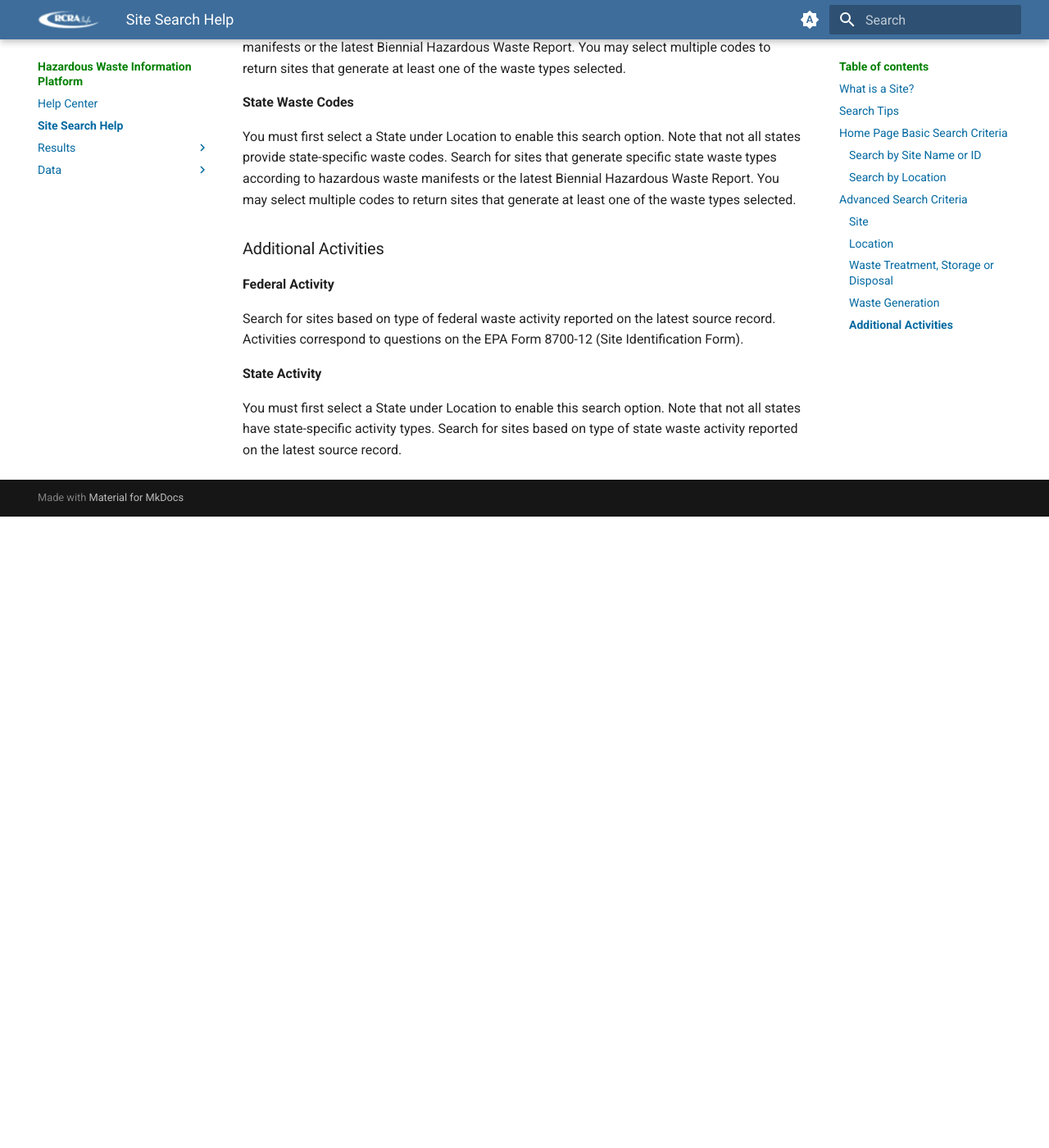
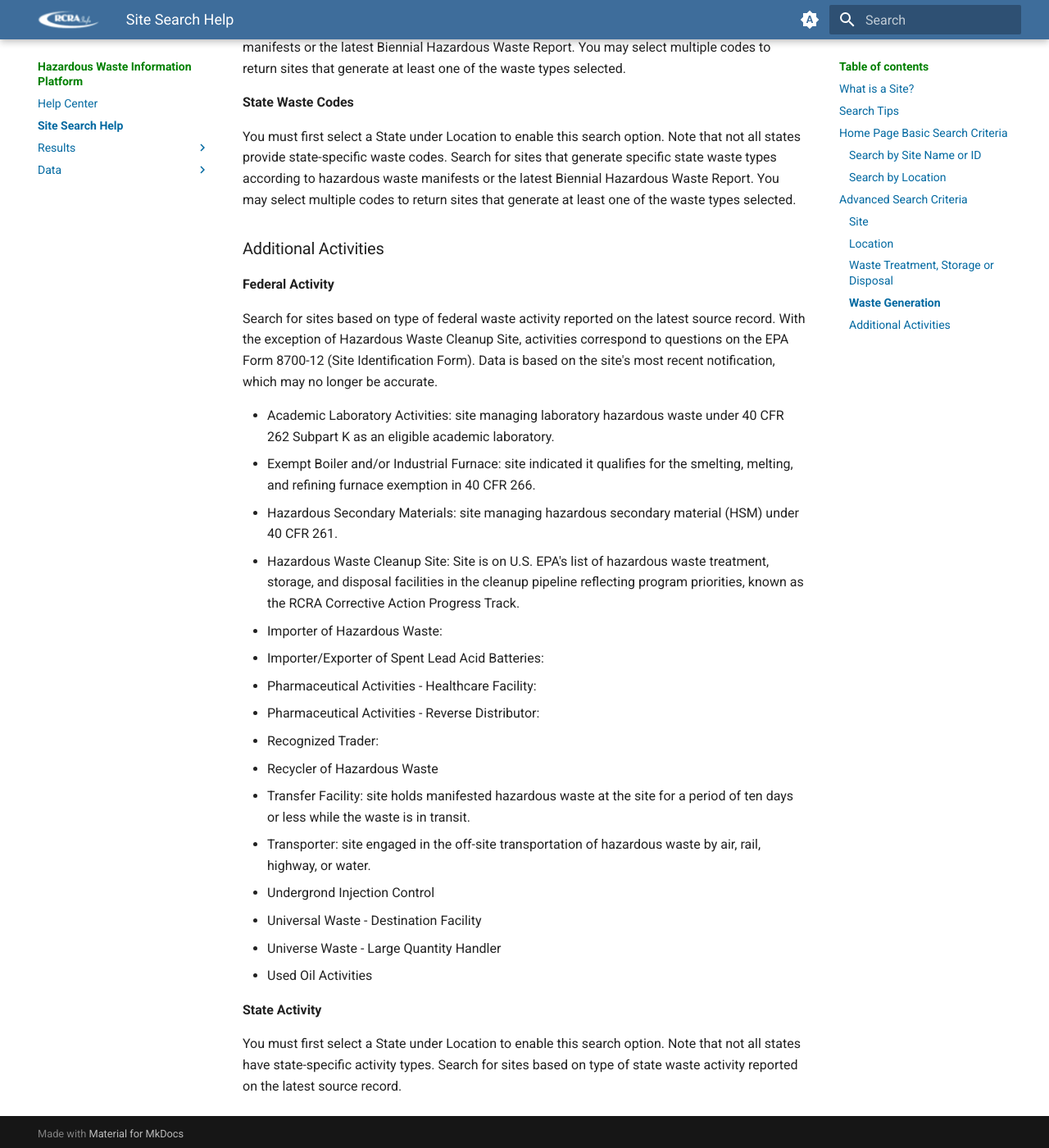
Before and after one commit to furrlori-oss/hwip, an MkDocs documentation site: the page built from docs/search-help.md, in a window 1280 px wide and 1400 px high, scrolled down 5652 px. Shown: the whole window at 82% size. Built offline with MkDocs 1.6.1 and Material for MkDocs 9.7.7, drawn with Linux system fonts in a browser that asks for light colours; before the commit the page ends 6282 px from its top, so only the background shows below that.

Commit message:
Update search-help.md

```diff
--- a/docs/search-help.md
+++ b/docs/search-help.md
@@ -160,7 +160,24 @@ You must first select a State under Location to enable this search option. Note
 
 **Federal Activity**
 
-Search for sites based on type of federal waste activity reported on the latest source record. Activities correspond to questions on the EPA Form 8700-12 (Site Identification Form).
+Search for sites based on type of federal waste activity reported on the latest source record. With the exception of Hazardous Waste Cleanup Site, activities correspond to questions on the EPA Form 8700-12 (Site Identification Form). Data is based on the site's most recent notification, which may no longer be accurate.
+
+- Academic Laboratory Activities: site managing laboratory hazardous waste under 40 CFR 262 Subpart K as an eligible academic laboratory.
+- Exempt Boiler and/or Industrial Furnace: site indicated it qualifies for the smelting, melting, and refining furnace exemption in 40 CFR 266.
+- Hazardous Secondary Materials: site managing hazardous secondary material (HSM) under 40 CFR 261.
+- Hazardous Waste Cleanup Site: Site is on U.S. EPA's list of hazardous waste treatment, storage, and disposal facilities in the cleanup pipeline reflecting program priorities, known as the RCRA Corrective Action Progress Track.
+- Importer of Hazardous Waste:
+- Importer/Exporter of Spent Lead Acid Batteries:
+- Pharmaceutical Activities - Healthcare Facility:
+- Pharmaceutical Activities - Reverse Distributor:
+- Recognized Trader:
+- Recycler of Hazardous Waste
+- Transfer Facility: site holds manifested hazardous waste at the site for a period of ten days or less while the waste is in transit.
+- Transporter: site engaged in the off-site transportation of hazardous waste by air, rail, highway, or water.
+- Undergrond Injection Control
+- Universal Waste - Destination Facility
+- Universe Waste - Large Quantity Handler
+- Used Oil Activities
 
 **State Activity**
 
```
